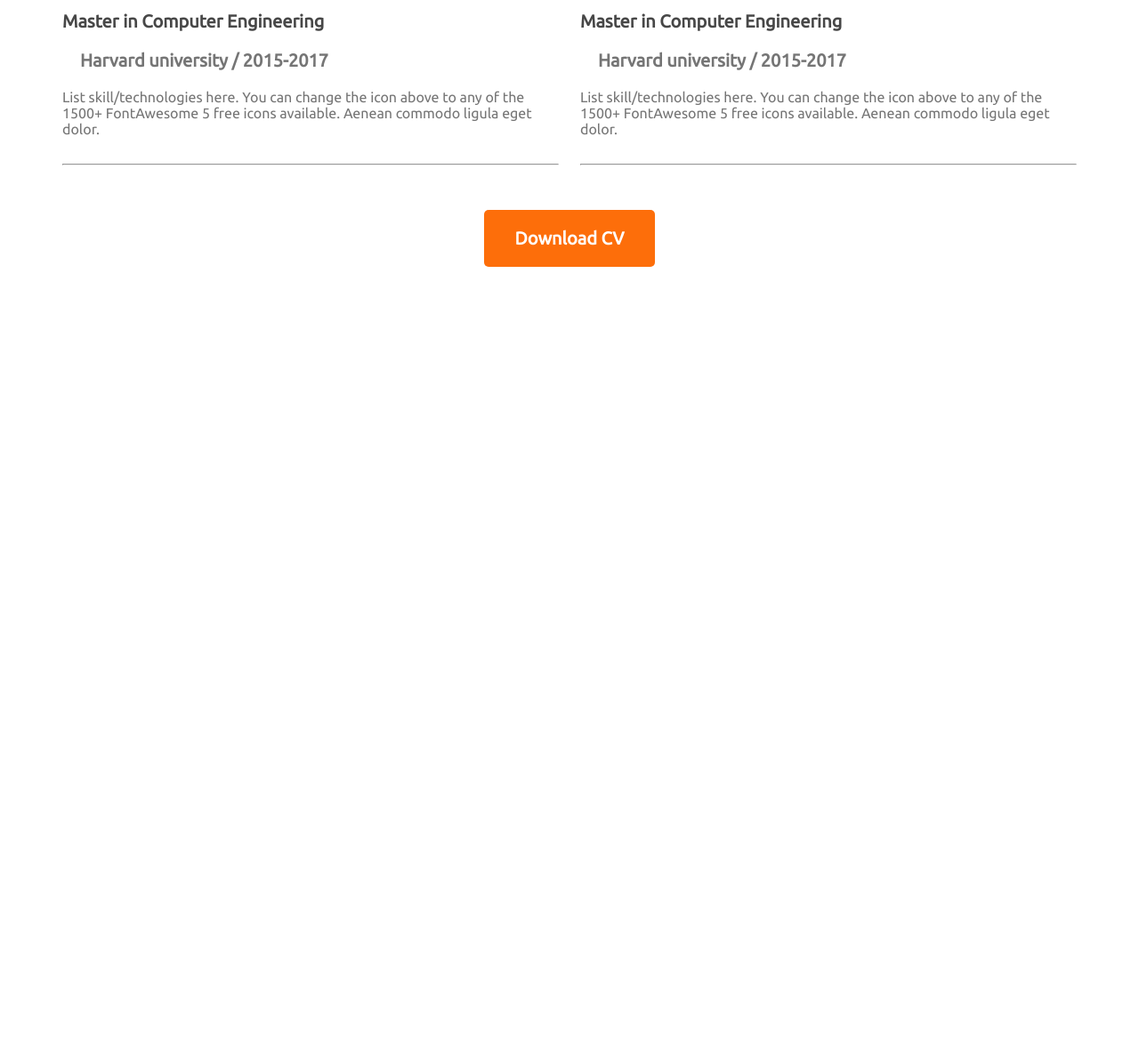
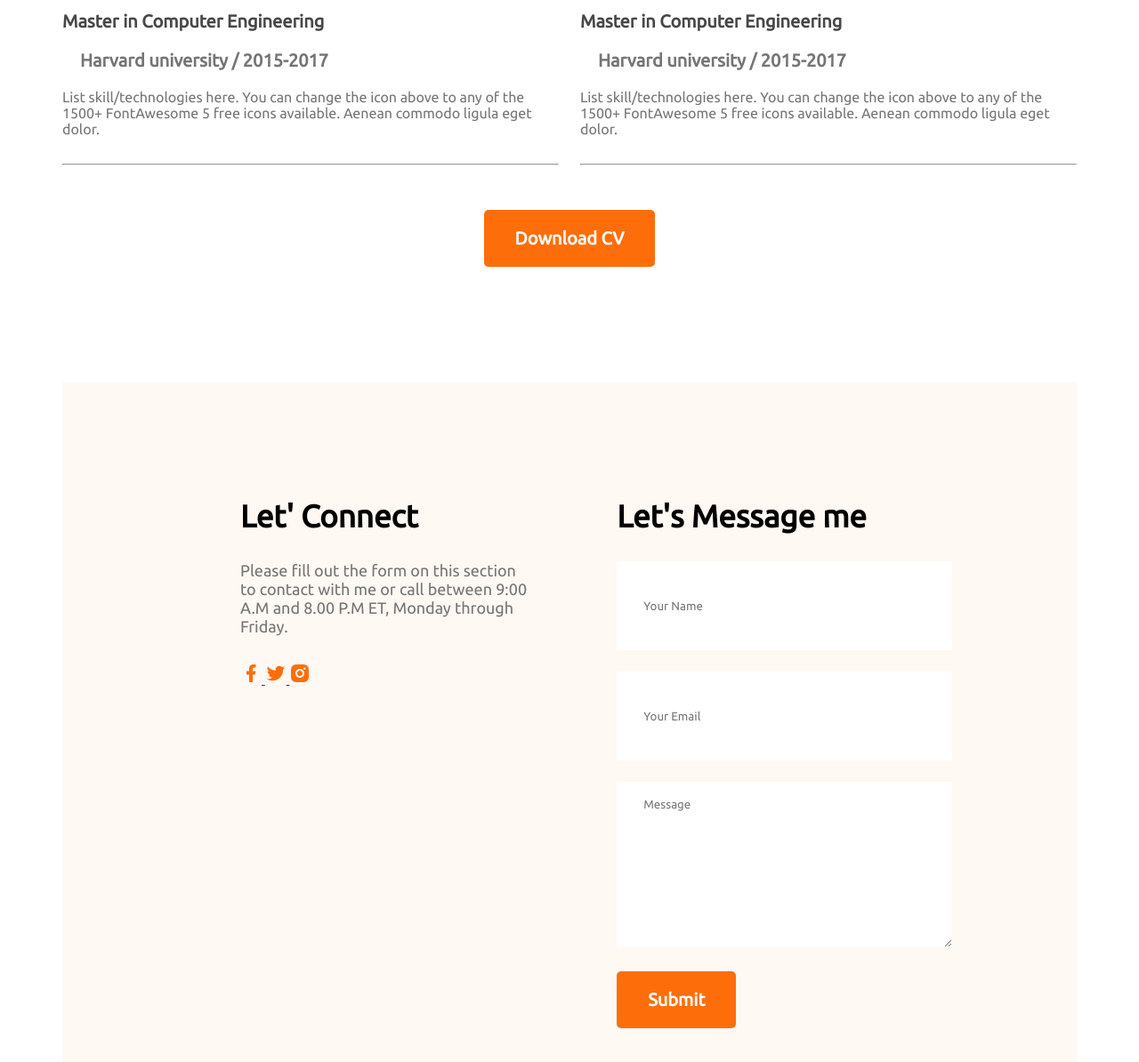
Before and after one commit to tareqsazid/developer-portfolio, a plain HTML site: page index.html in a window 1280 px wide. Shown: the part 2584-3778 px from the top of the page at 89% size. Before the commit the page ends 2884 px from the top, so only its background shows below. Drawn offline with Linux system fonts and the light colour scheme; a web font is replaced by a local one.

Commit message:
added contact form

```diff
--- a/index.html
+++ b/index.html
@@ -135,6 +135,33 @@
             <button class="btn-primary">Download CV</button>
            </div>
         </section>
+        <!-- contact section -->
+        <section class="contact">
+            <div>
+               <h3 class="section-title">Let' Connect</h3>
+               <p class="section-description">
+                Please fill out the form on this section to contact with me or call between 9:00 A.M and 8.00 P.M ET, Monday through Friday.
+               </p>
+               <a href="">
+                <img src="images/icons/facebook.png" alt="">
+               </a>
+               <a href="">
+                <img src="images/icons/twitter.png" alt="">
+               </a>
+               <a href="">
+                <img src="images/icons/insta.png" alt="">
+               </a>
+            </div>
+            <div>
+                <h3 class="section-title">Let's Message me</h3>
+                <form action="">
+                    <input type="text" name="" id="" placeholder="Your Name">
+                    <input type="email" name="" id="" placeholder="Your Email">
+                    <textarea name="" id="" cols="30" rows="10" placeholder="Message"></textarea>
+                    <input class="btn-primary" type="submit" value="Submit">
+                </form>
+            </div>
+        </section>
     </main>
 
     <footer>
--- a/styles/portfolio.css
+++ b/styles/portfolio.css
@@ -151,3 +151,25 @@ main{
     margin-top: 50px;
     text-align: center;
 }
+/* contact style */
+.contact{
+    display: flex;
+    gap: 100px;
+    background-color:#FFF8F3 ;
+    padding: 130px 200px;
+}
+.contact .section-title{
+    text-align: left;
+}
+.contact input[type="text"], input[type="email"], textarea{
+    margin-bottom: 24px;
+    border: 0;
+    width: 100%;
+    padding: 18px 30px;
+}
+input{
+    height: 64px;
+}
+.contact{
+    text-decoration: none;
+}
```
